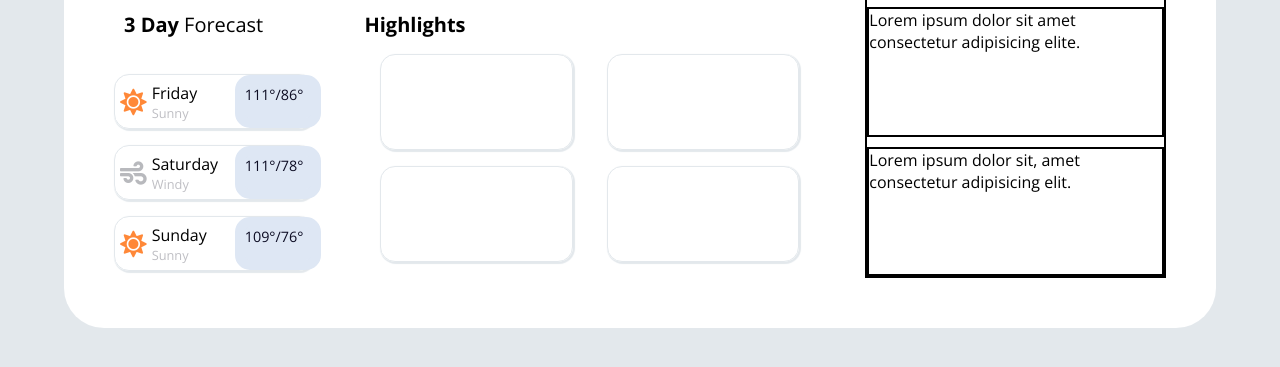
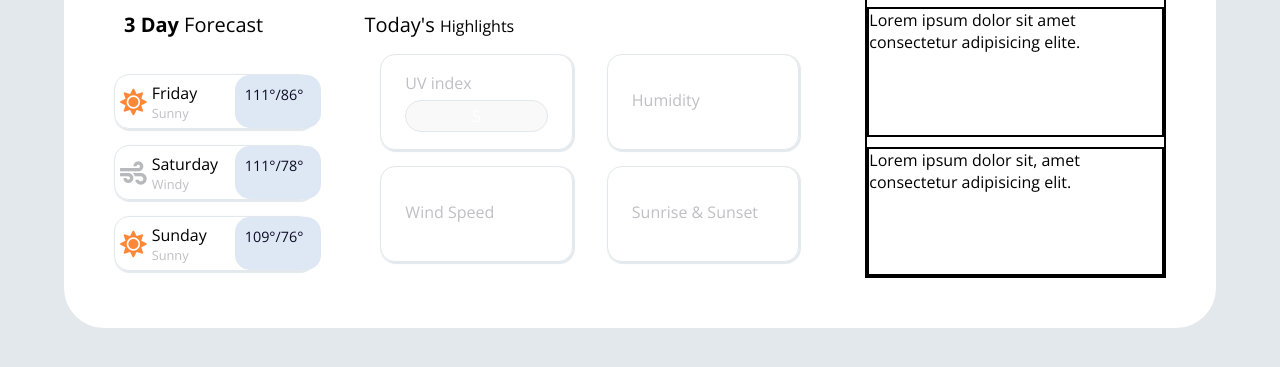
Before and after one commit to technoken35/weatherUP, a plain HTML site: page index.html in a window 1280 px wide. Shown: the part 409-776 px from the top of the page. Drawn offline with nearby package versions, Linux system fonts and the light colour scheme.

Commit message:
Added dynamic uv index bar

```diff
--- a/_mobile.scss
+++ b/_mobile.scss
@@ -50,6 +50,6 @@
 
     .cities{
         grid-row: 4/4;
-        grid-column: 1/5;
+       grid-column: 1/5;
     }
 }
--- a/app.js
+++ b/app.js
@@ -1,6 +1,8 @@
 // ! ADD one call API one API call for all weather data you would need on one location
 
 var weatherDataObj={};
+var uvIndexText= document.querySelector(".uv-index-text");
+var progressBar=document.querySelector(".uv-index-progress");
 
 function kelvinToFh (temp) {
     let fhTemp= Math.round(temp * 9/5 - 459.67);
@@ -67,11 +69,13 @@ function updateUI (){
     var forecastTempDay3= document.querySelector(".forecast-day-3 .forecast-num p");
 
 
+
+
     var descriptionData=weatherDataObj.current.weather[0].description;
     var currentTemp=weatherDataObj.current.temp;
 
 
-
+    var uvIndexData =weatherDataObj.current.uvi;
     var forecastTempDataDay1High= kelvinToFh(weatherDataObj.daily[1].temp.max);
     var forecastTempDataDay2High= kelvinToFh(weatherDataObj.daily[2].temp.max);
     var forecastTempDataDay3High= kelvinToFh(weatherDataObj.daily[3].temp.max);
@@ -106,6 +110,10 @@ function updateUI (){
     tempHeader.textContent= kelvinToFh(currentTemp);
     currentConditions.textContent=descriptionData;
 
+    uvIndexText.textContent=Math.round(uvIndexData);
+    console.log(weatherDataObj.current.uvi);
+    setProgress(uvIndexData);
+
     /*  unix timestamp to UTC */
     let unix_timestamp = 1596545408;
 
@@ -124,6 +132,32 @@ function updateUI (){
 
 }
 
+function setProgress(uvi){
+    var uvi;
+
+    var uviWidth= uvi*10;
+    /* sets width based on uvi for ex 6 uvi will be 6*10= 60% */
+
+    progressBar.style.width = uviWidth + "%";
+
+    /* sets color based on uvi value */
+    if(uvi>0 && uvi<=2){
+        progressBar.style.background="#88D813";
+        //low
+    } else if (uvi >= 3 && uvi <=5){
+        progressBar.style.background="#FEF200";
+        //moderate
+
+    } else if (uvi >= 6 && uvi <=7) {
+        progressBar.style.background="#FF7D09";
+        //high
+    } else if(uvi >=8) {
+        progressBar.style.background="#E82F00";
+        //very high
+    }
+
+}
+
 window.addEventListener('load',()=> {
     getData();
 
--- a/index.html
+++ b/index.html
@@ -59,16 +59,30 @@
         </div>
 
         <div class="highlights">
-            <h2>Highlights</h2>
+            <h2>Today's <span>  Highlights </span> </h2>
             <div class="highlights-container">
                 <div class="highlights-1">
-                    <div class="highlights-card"></div>
-                    <div class="highlights-card"></div>
+                    <div class="highlights-card">
+                        <p class="highlights-card-heading">UV index</p>
+                        <div class="uv-index">
+                            <div class="uv-index-progress">
+                                <p class="uv-index-text">5</p>
+                            </div>
+
+                        </div>
+                    </div>
+                    <div class="highlights-card">
+                        <p class="highlights-card-heading">Wind Speed</p>
+                    </div>
 
                 </div>
               <div class="highlights-2">
-                <div class="highlights-card"></div>
-                <div class="highlights-card"></div>
+                <div class="highlights-card">
+                    <p class="highlights-card-heading">Humidity</p>
+                </div>
+                <div class="highlights-card">
+                    <p class="highlights-card-heading">Sunrise & Sunset</p>
+                </div>
               </div>
             </div>
 
--- a/style.scss
+++ b/style.scss
@@ -5,6 +5,7 @@
 $primary-color: #FFFFFF;
 $secondary-color:  #E3E8EC;
 $font-color: #0D0D24;
+$secondary-font-color: #BFBFC4;
 $border-radius: 40px;
 $border-radius-small:15px;
 $small-column-height: 240px;
@@ -91,24 +92,6 @@ header{
 
 }
 
-.cities{
-    grid-row: 2/4;
-    z-index: 1;
-    grid-column: 4/5;
-    max-height: 90vh;
-    border: 2px solid black;
-
-    @include container;
-    display: grid;
-    gap: 10px;
-    grid-template-rows: repeat(3,1.5fr);
-
-    &-selection{
-        border: 2px solid black;
-
-    }
-
-}
 
 .temp{
     display: flex;
@@ -176,7 +159,7 @@ header{
 
         .conditions{
             font-size: 0.8rem;
-            color: #BFBFC4;
+            color: $secondary-font-color;
         }
 
 
@@ -207,6 +190,34 @@ header{
     height: 100%;
     grid-column: 2/4;
 
+    .uv-index{
+        width: 90%;
+        height: 2rem;
+        border: 1px solid $secondary-color;
+        border-radius:$border-radius;
+        background: #F9F9F9;
+        margin: 0 auto;
+
+        display: flex;
+        flex-direction: column;
+
+        &-progress{
+           color: $primary-color;
+            border-radius:$border-radius-small;
+
+            height: 100%;
+
+            display: flex;
+            justify-content: center;
+            align-items: center;
+
+
+
+        }
+
+
+    }
+
     &-container{
         display: grid;
         gap: 2px;
@@ -220,11 +231,6 @@ header{
 
         display: flex;
         flex-direction: column;
-
-
-        p {
-            color: #0D0D24
-        }
     }
 
     &-1,&-2{
@@ -247,6 +253,14 @@ header{
 
         height: 100%;
         display: flex;
+        flex-direction: column;
+        justify-content: space-around;
+
+        &-heading {
+            color:$secondary-font-color;
+            padding: 0 0 2% 5%;
+
+        }
 
     }
 
@@ -258,14 +272,33 @@ header{
         font-size: $heading-font-size;
         font-weight: normal;
         margin-left: 0 auto;
+        color: #0D0D24
 
-        font-weight: bold;
-        font-size: $heading-font-size;
+        span {
+            font-weight: bold;
+            font-size: $heading-font-size;
+        }
     }
-
-
 
 }
 
+.cities{
+    grid-row: 2/4;
+    z-index: 1;
+    grid-column: 4/5;
+    max-height: 90vh;
+    border: 2px solid black;
+
+    @include container;
+    display: grid;
+    gap: 10px;
+    grid-template-rows: repeat(3,1.5fr);
+
+    &-selection{
+        border: 2px solid black;
+
+    }
+
+}
 
 @import '_mobile';
```
Also changed, not shown: css/style.css, 1 other file.
